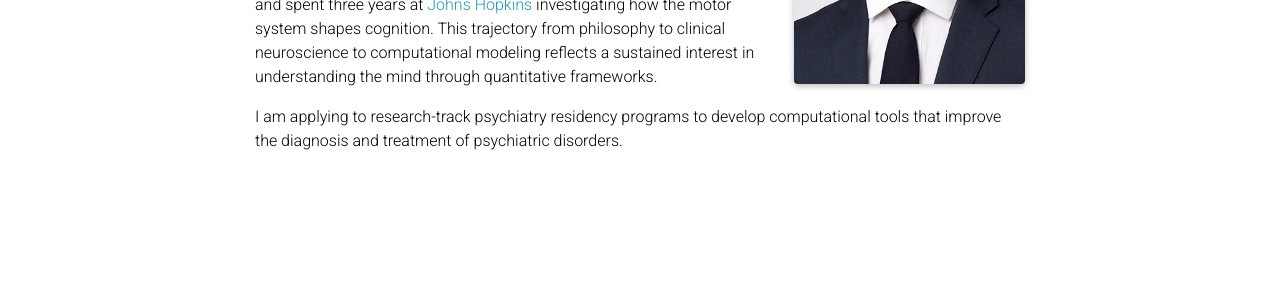
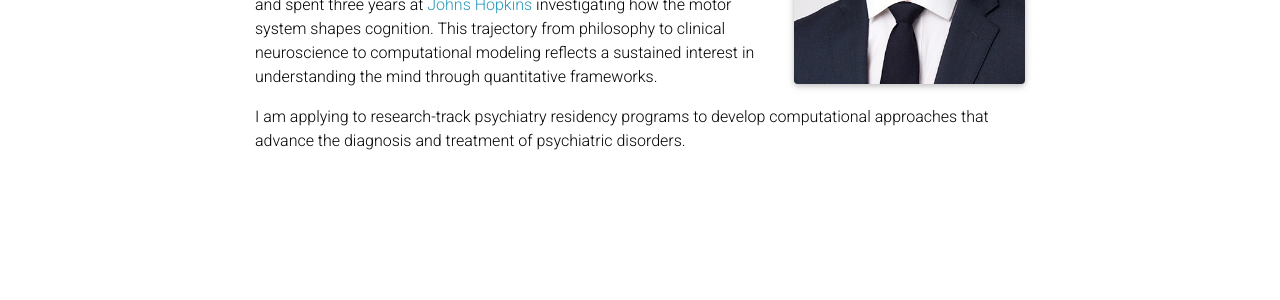
Before and after one commit to mitchellslapik/mitchellslapik.github.io, a Jekyll site: the page built from _pages/about.md, in a window 1280 px wide. Shown: the part 415-715 px from the top of the page. Built offline with Jekyll 4.4.1, drawn with Linux system fonts in a browser that asks for light colours; full-size pictures stand in for the smaller copies a plugin makes; comment, search, counter and statistics services are not loaded; a style sheet for code colours, icons or effects is not loaded.

Commit message:
Update about.md

```diff
--- a/_pages/about.md
+++ b/_pages/about.md
@@ -18,4 +18,4 @@
 
 <p>Before my doctoral training, I studied philosophy at <a href="https://www.swarthmore.edu/">Swarthmore College</a> and spent three years at <a href="https://www.jhu.edu/">Johns Hopkins</a> investigating how the motor system shapes cognition. This trajectory from philosophy to clinical neuroscience to computational modeling reflects a sustained interest in understanding the mind through quantitative frameworks.</p>
 
-<p>I am applying to research-track psychiatry residency programs to develop computational tools that improve the diagnosis and treatment of psychiatric disorders.</p>
+<p>I am applying to research-track psychiatry residency programs to develop computational approaches that advance the diagnosis and treatment of psychiatric disorders.</p>
```
